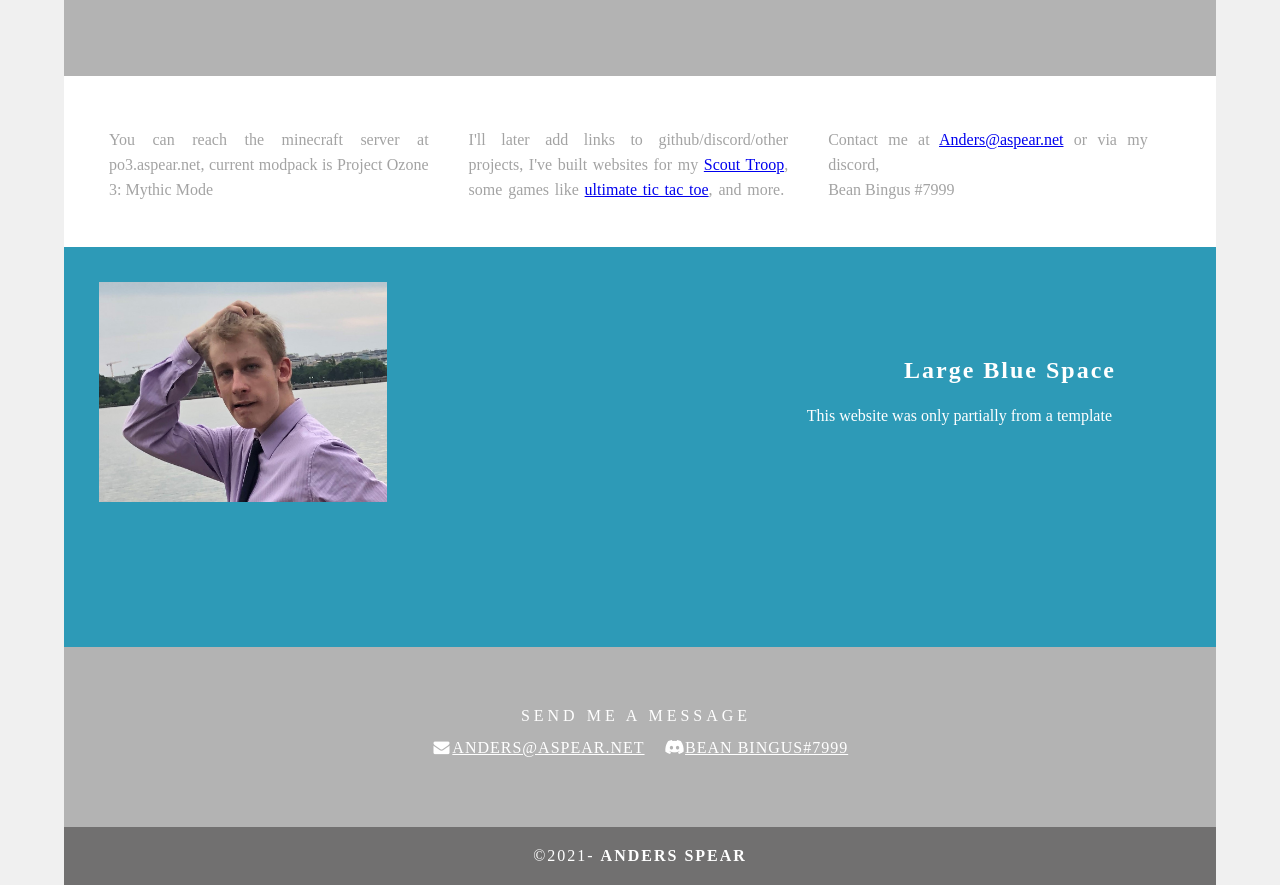
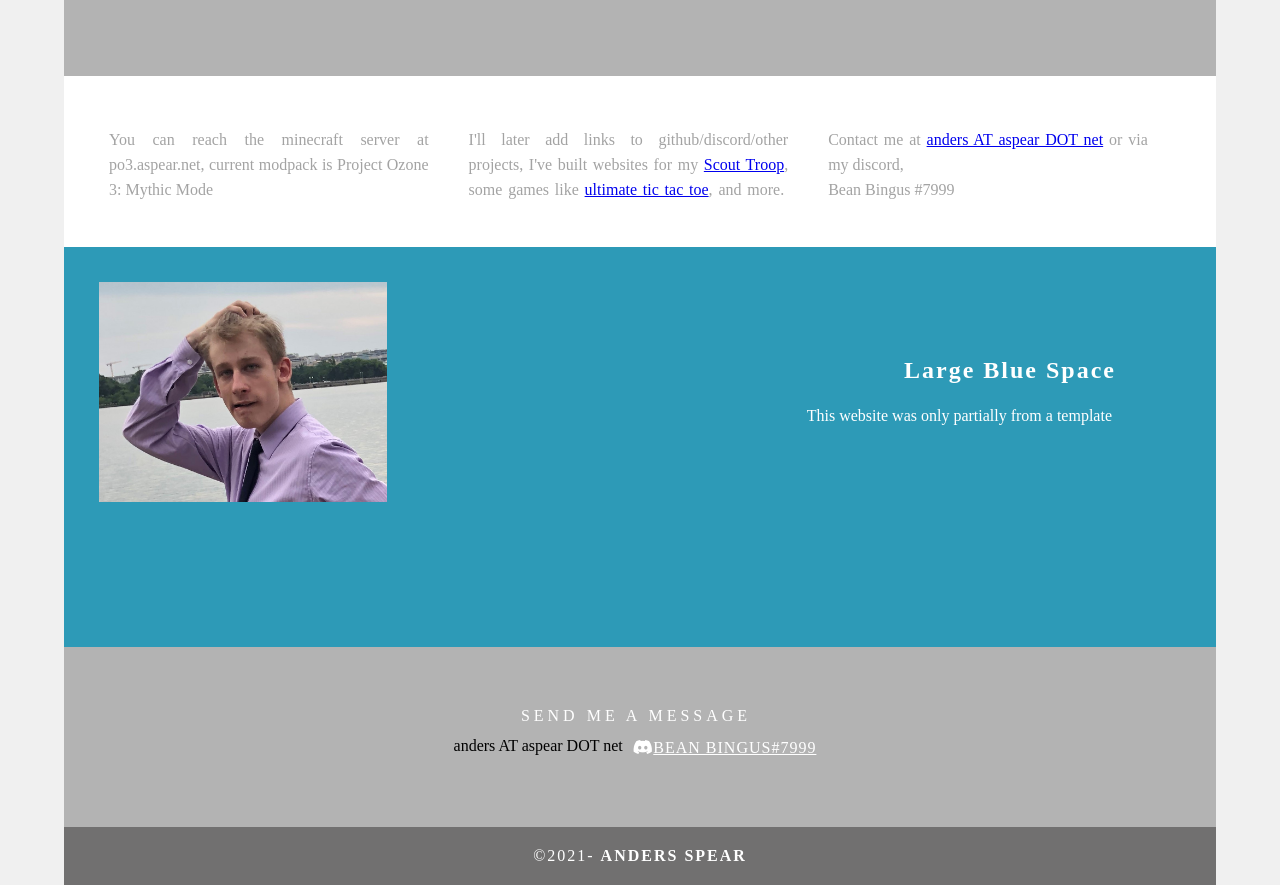
Before and after one commit to AndersSpear/AndersSpear.github.io, a plain HTML site: page index.html in a window 1280 px wide. Shown: the part 340-1225 px from the top of the page. Drawn offline with Linux system fonts and the light colour scheme.

Commit message:
changed some things

```diff
--- a/index.html
+++ b/index.html
@@ -43,15 +43,15 @@
     <h2 class="hidden">About</h2>
     <p class="text_column">You can reach the minecraft server at po3.aspear.net, current modpack is Project Ozone 3: Mythic Mode&nbsp; &nbsp; &nbsp; &nbsp; &nbsp; &nbsp; &nbsp;&nbsp; </p>
     <p class="text_column">I'll later add links to github/discord/other projects, I've built websites for my <a href="scouts.html">Scout Troop</a>, some games like <a href="ttt.html">ultimate tic tac toe</a>, and more.&nbsp; &nbsp;&nbsp;&nbsp; </p>
-    <p class="text_column">Contact me at <a href="#contact">Anders@aspear.net</a> or via my discord, <br>
+    <p class="text_column">Contact me at <a href="#contact">anders AT aspear DOT net</a> or via my discord, <br>
 Bean Bingus #7999&nbsp;&nbsp; </p>
   </section>
   <!-- Stats Gallery Section -->
   <!-- Parallax Section -->
   <section class="banner">
-	  <a href="https://onlyfans.com/ndrsspr">
+
 	  <img src="images/andy.jpg" alt="" class="thumbnail">
-	  </a>
+
     <h2 class="parallax">Large Blue Space</h2>
     <p class="parallax_description">This website was only partially from a template&nbsp;</p>
   </section>
@@ -62,7 +62,7 @@ Bean Bingus #7999&nbsp;&nbsp; </p>
     <p class="hero_header">SEND ME A MESSAGE&nbsp;</p>
 	  <div style=" display:flex;justify-content: center;
   align-items: center;">
-	  <a class="tagline"  style="padding: 10px;" href="mailto:anders@aspear.net"><i class="fa fa-fw fa-envelope"></i>Anders@aspear.net</a>
+	  anders AT aspear DOT net
 	   <a class="tagline"  style="padding: 10px;" href="https://discord.com/app"><i class="fa fa-fw fa-discord"></i>Bean Bingus#7999</a>
 	  </div>
 		  </section>
```
